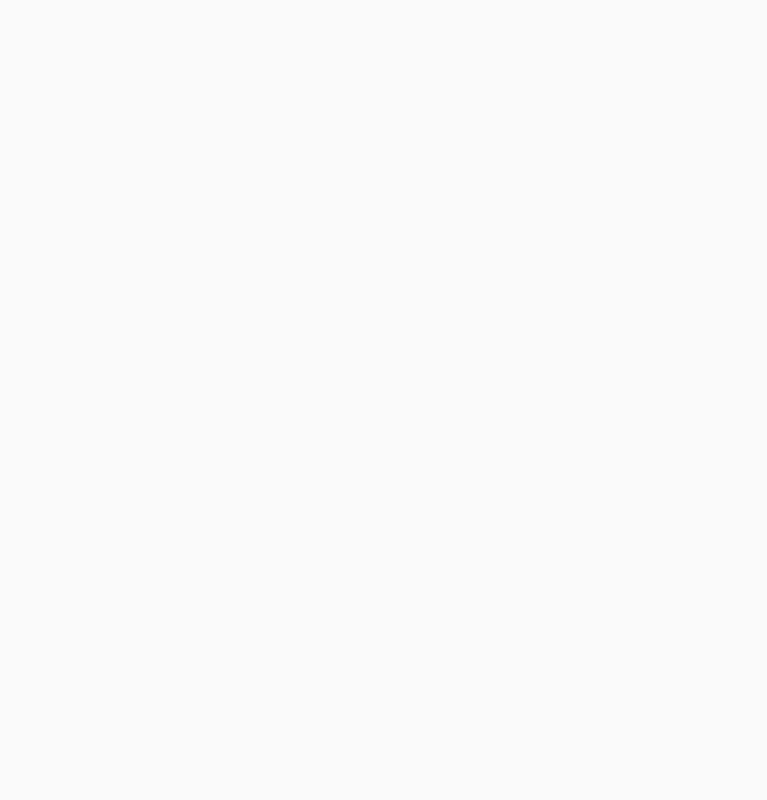
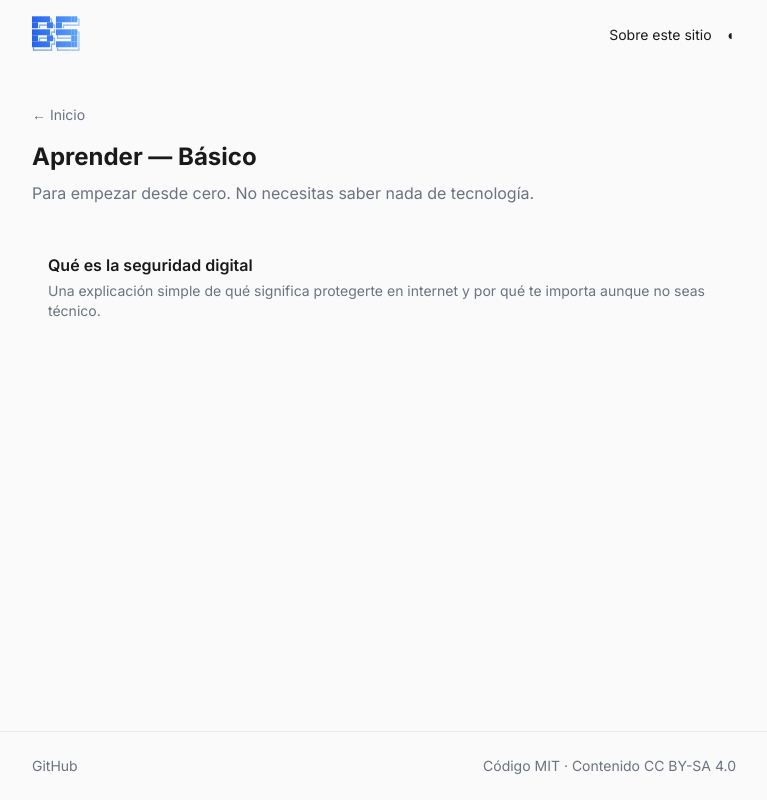
Before and after one commit to parsiomnium/basesegura, a Next.js app: page /aprender/basico in a window 1280 px wide. Before the commit this address had no page. Shown: the whole page, without its empty margins (256-1023 px from the left). Built offline with nearby package versions, Linux system fonts and the light colour scheme.

Commit message:
feat: add /aprender/basico, /intermedio, /avanzado routes — filter by level

```diff
--- /dev/null
+++ b/app/aprender/avanzado/page.tsx
@@ -0,0 +1,36 @@
+import Link from 'next/link'
+import { getArticlesBySection } from '@/lib/content'
+
+export default function AvanzadoPage() {
+  const articles = getArticlesBySection('aprender').filter(a => a.level === 'avanzado')
+
+  return (
+    <div>
+      <Link href="/" className="text-sm text-[var(--text-secondary)] hover:text-[var(--accent)] mb-4 inline-block">
+        ← Inicio
+      </Link>
+      <h1 className="text-2xl font-bold mb-2">Aprender — Avanzado</h1>
+      <p className="text-[var(--text-secondary)] mb-8">
+        Cómo funcionan los ataques por dentro. Para quien quiere entender el sistema, no solo protegerse.
+      </p>
+
+      {articles.length > 0 ? (
+        <ul className="space-y-4">
+          {articles.map(article => (
+            <li key={article.slug}>
+              <Link
+                href={`/aprender/${article.slug}`}
+                className="block p-4 rounded-md hover:bg-[var(--bg-secondary)] transition-colors"
+              >
+                <h3 className="font-semibold mb-1">{article.title}</h3>
+                <p className="text-sm text-[var(--text-secondary)]">{article.description}</p>
+              </Link>
+            </li>
+          ))}
+        </ul>
+      ) : (
+        <p className="text-[var(--text-secondary)]">Contenido en preparación.</p>
+      )}
+    </div>
+  )
+}
--- /dev/null
+++ b/app/aprender/basico/page.tsx
@@ -0,0 +1,36 @@
+import Link from 'next/link'
+import { getArticlesBySection } from '@/lib/content'
+
+export default function BasicoPage() {
+  const articles = getArticlesBySection('aprender').filter(a => a.level === 'basico')
+
+  return (
+    <div>
+      <Link href="/" className="text-sm text-[var(--text-secondary)] hover:text-[var(--accent)] mb-4 inline-block">
+        ← Inicio
+      </Link>
+      <h1 className="text-2xl font-bold mb-2">Aprender — Básico</h1>
+      <p className="text-[var(--text-secondary)] mb-8">
+        Para empezar desde cero. No necesitas saber nada de tecnología.
+      </p>
+
+      {articles.length > 0 ? (
+        <ul className="space-y-4">
+          {articles.map(article => (
+            <li key={article.slug}>
+              <Link
+                href={`/aprender/${article.slug}`}
+                className="block p-4 rounded-md hover:bg-[var(--bg-secondary)] transition-colors"
+              >
+                <h3 className="font-semibold mb-1">{article.title}</h3>
+                <p className="text-sm text-[var(--text-secondary)]">{article.description}</p>
+              </Link>
+            </li>
+          ))}
+        </ul>
+      ) : (
+        <p className="text-[var(--text-secondary)]">Contenido en preparación.</p>
+      )}
+    </div>
+  )
+}
--- /dev/null
+++ b/app/aprender/intermedio/page.tsx
@@ -0,0 +1,36 @@
+import Link from 'next/link'
+import { getArticlesBySection } from '@/lib/content'
+
+export default function IntermedioPage() {
+  const articles = getArticlesBySection('aprender').filter(a => a.level === 'intermedio')
+
+  return (
+    <div>
+      <Link href="/" className="text-sm text-[var(--text-secondary)] hover:text-[var(--accent)] mb-4 inline-block">
+        ← Inicio
+      </Link>
+      <h1 className="text-2xl font-bold mb-2">Aprender — Intermedio</h1>
+      <p className="text-[var(--text-secondary)] mb-8">
+        Ya sabes protegerte. Ahora entiende cómo funcionan las cosas por dentro.
+      </p>
+
+      {articles.length > 0 ? (
+        <ul className="space-y-4">
+          {articles.map(article => (
+            <li key={article.slug}>
+              <Link
+                href={`/aprender/${article.slug}`}
+                className="block p-4 rounded-md hover:bg-[var(--bg-secondary)] transition-colors"
+              >
+                <h3 className="font-semibold mb-1">{article.title}</h3>
+                <p className="text-sm text-[var(--text-secondary)]">{article.description}</p>
+              </Link>
+            </li>
+          ))}
+        </ul>
+      ) : (
+        <p className="text-[var(--text-secondary)]">Contenido en preparación.</p>
+      )}
+    </div>
+  )
+}
--- a/app/page.tsx
+++ b/app/page.tsx
@@ -72,15 +72,15 @@ export default function Home() {
       <section>
         <h2 className="text-lg font-semibold mb-4">Aprender</h2>
         <div className="flex flex-wrap gap-2 mb-4">
-          <Link href="/aprender" className="px-3 py-1.5 rounded-md bg-[var(--bg-secondary)] text-sm hover:text-[var(--accent)] transition-colors">
+          <Link href="/aprender/basico" className="px-3 py-1.5 rounded-md bg-[var(--bg-secondary)] text-sm hover:text-[var(--accent)] transition-colors">
             Básico
           </Link>
-          <span className="px-3 py-1.5 rounded-md bg-[var(--bg-secondary)] text-sm text-[var(--text-secondary)]">
-            Intermedio (pronto)
-          </span>
-          <span className="px-3 py-1.5 rounded-md bg-[var(--bg-secondary)] text-sm text-[var(--text-secondary)]">
-            Avanzado (pronto)
-          </span>
+          <Link href="/aprender/intermedio" className="px-3 py-1.5 rounded-md bg-[var(--bg-secondary)] text-sm hover:text-[var(--accent)] transition-colors">
+            Intermedio
+          </Link>
+          <Link href="/aprender/avanzado" className="px-3 py-1.5 rounded-md bg-[var(--bg-secondary)] text-sm hover:text-[var(--accent)] transition-colors">
+            Avanzado
+          </Link>
         </div>
         <div className="mt-4">
           <h3 className="text-sm font-semibold text-[var(--text-secondary)] mb-2">Practica</h3>
```
